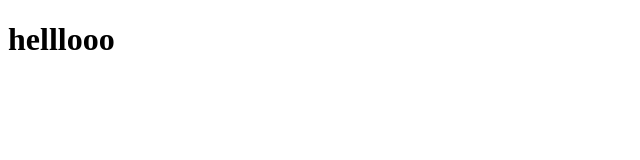
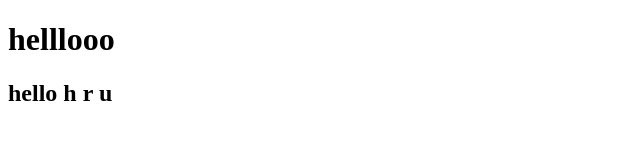
Before and after one commit to SasikumarAkshaya/my-project, a plain HTML site: page index.html in a window 1280 px wide. Shown: the whole page, without its empty margins (0-640 px from the left). Drawn offline with Linux system fonts and the light colour scheme.

```diff
--- a/index.html
+++ b/index.html
@@ -7,5 +7,6 @@
 </head>
 <body>
     <h1>helllooo</h1>
+    <h2>hello h r u</h2>
 </body>
 </html>
```
